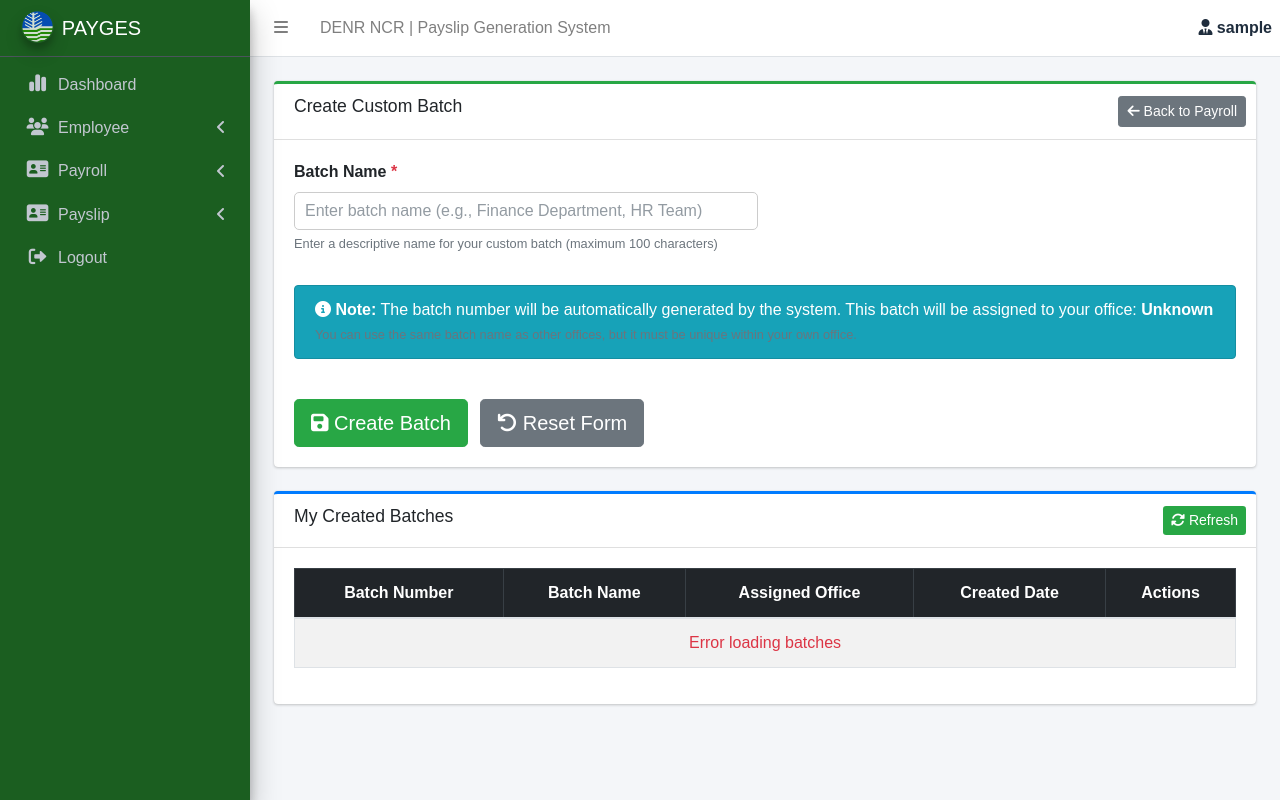
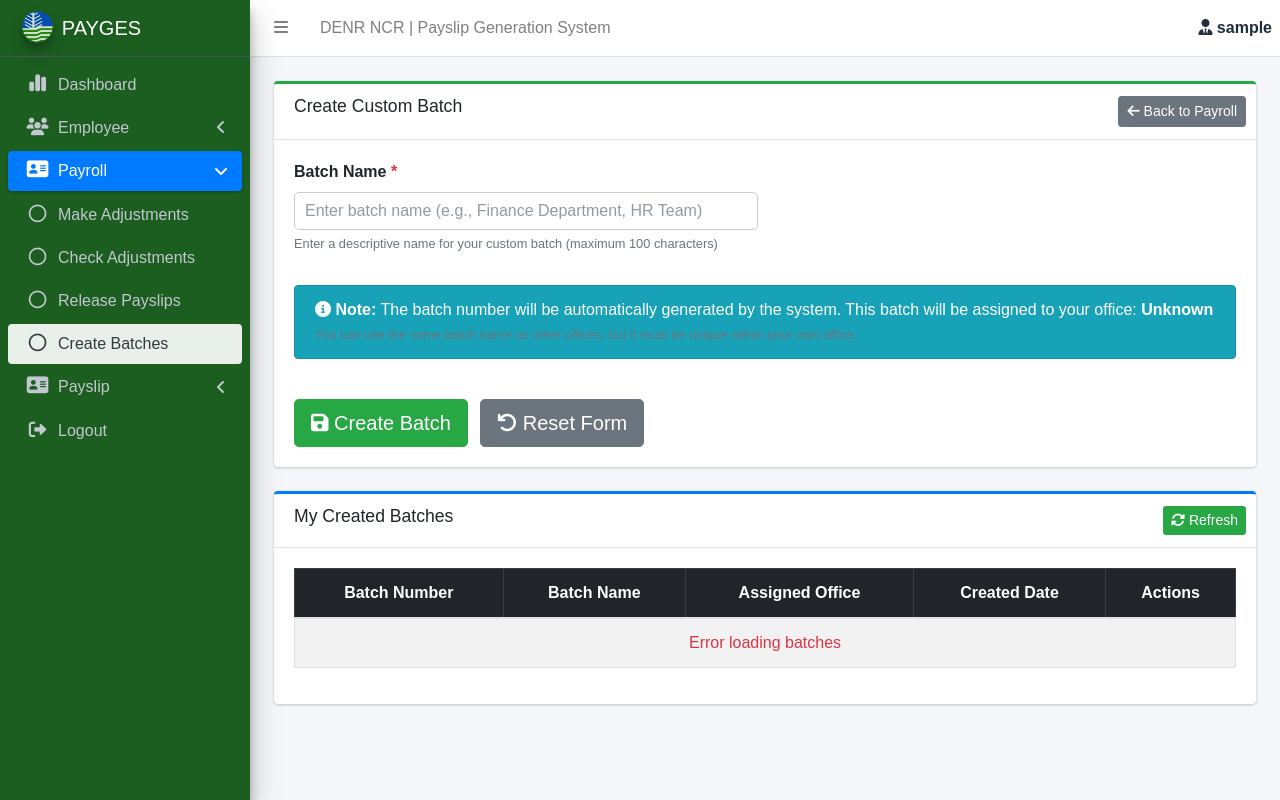
Before and after one commit to Shashimii/Payroll-Generation-System, a Django app: page /batch/ in a window 1280 px wide. Run offline with Django 4.2, Linux system fonts and the light colour scheme; the visitor is signed in with stand-in values (Sample User, id 1); data that the repository does not hold is empty; some libraries are stand-ins or nearby versions.

Commit message:
# Added link to create batches

```diff
--- a/payslip_generation_system/templates/includes/layout.html
+++ b/payslip_generation_system/templates/includes/layout.html
@@ -79,8 +79,8 @@
                         {% endif %}
 
                         <!-- Payroll Menu -->
-                        <li class="nav-item has-treeview {% if request.resolver_match.url_name == 'payroll' or request.resolver_match.url_name == 'payroll_pending' or request.resolver_match.url_name == 'payroll_approved_list' %}menu-open{% endif %}">
-                            <a href="#" class="nav-link {% if request.resolver_match.url_name == 'payroll' or request.resolver_match.url_name == 'payroll_pending' or request.resolver_match.url_name == 'payroll_approved_list' %}active{% endif %}">
+                        <li class="nav-item has-treeview {% if request.resolver_match.url_name == 'payroll' or request.resolver_match.url_name == 'payroll_pending' or request.resolver_match.url_name == 'payroll_approved_list' or request.resolver_match.url_name == 'batch_index' %}menu-open{% endif %}">
+                            <a href="#" class="nav-link {% if request.resolver_match.url_name == 'payroll' or request.resolver_match.url_name == 'payroll_pending' or request.resolver_match.url_name == 'payroll_approved_list' or request.resolver_match.url_name == 'batch_index' %}active{% endif %}">
                                 <i class="nav-icon fa-solid fa-address-card"></i>
                                 <p>
                                     Payroll
@@ -113,6 +113,14 @@
                                     <a href="{% url 'payroll_approved_list' %}" class="nav-link {% if request.resolver_match.url_name == 'payroll_approved_list' %}active{% endif %}">
                                         <i class="far fa-circle nav-icon"></i>
                                         <p>Release Payslips</p>
+                                    </a>
+                                </li>
+                                {% endif %}
+                                {% if user_role not in hide_make_adjustments %}
+                                <li class="nav-item">
+                                    <a href="{% url 'batch_index' %}" class="nav-link {% if request.resolver_match.url_name == 'batch_index' %}active{% endif %}">
+                                        <i class="far fa-circle nav-icon"></i>
+                                        <p>Create Batches</p>
                                     </a>
                                 </li>
                                 {% endif %}
```
